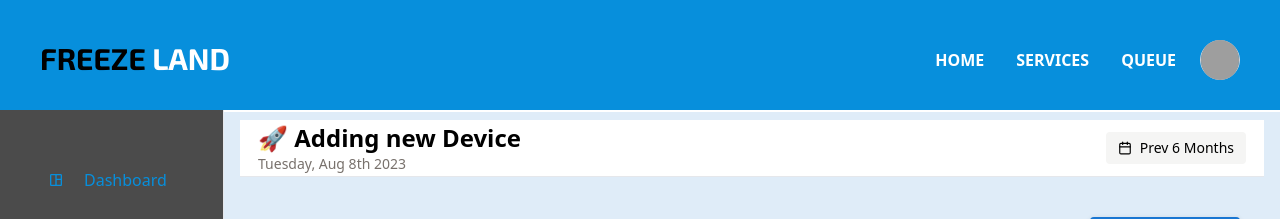
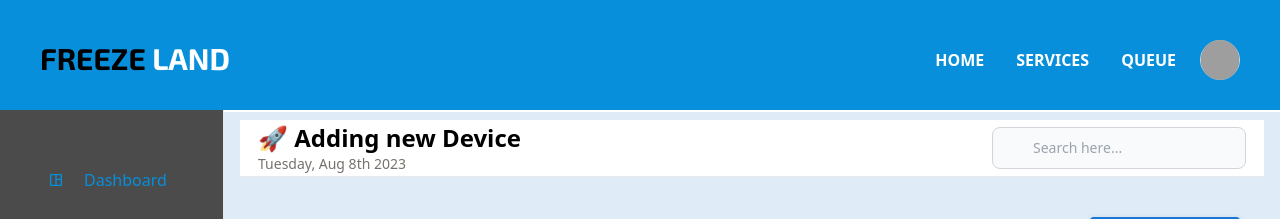
Before and after one commit to SandeeepS/FreezeLand-frontend, a React (Vite) app: page /admin/devices in a window 1280 px wide. Shown: the top 219 px of the page. Built offline with nearby package versions, Linux system fonts and the light colour scheme; no server answers; sample sign-in values are in the browser's storage; grey boxes are pictures that could not be loaded.

Commit message:
search functionaliy implimented

```diff
--- a/src/Pages/Admin/AdminMechListing.tsx
+++ b/src/Pages/Admin/AdminMechListing.tsx
@@ -30,6 +30,8 @@ const AdminMechListing: React.FC = () => {
   ];
 
   const [mechs, setMech] = useState<MechData[]>([]);
+  const [searchQuery, setSearchQuery] = useState<string>("");
+
   const heading = "Mechanics";
   useEffect(() => {
     const fetchData = async () => {
@@ -63,10 +65,15 @@ const AdminMechListing: React.FC = () => {
     navigate("/admin/verifyMechanic");
   };
 
+  const filteredMechs = mechs.filter((mech) =>
+    mech.name.toLowerCase().includes(searchQuery.toLowerCase()) ||
+    mech.email.toLowerCase().includes(searchQuery.toLowerCase())
+  );
+
   return (
     <div className="flex flex-col h-screen">
       <div className="mb-5">
-        <TopBar heading={heading} />
+      <TopBar heading="Mechanics" searchQuery={searchQuery} onSearchChange={setSearchQuery} />
       </div>
       <div className="flex justify-end p-4">
         <button
@@ -80,7 +87,7 @@ const AdminMechListing: React.FC = () => {
       <div className="flex justify-center items-center mx-10 pt-7 h-screen">
         <TableCommon
           columns={columns}
-          data={mechs}
+          data={filteredMechs}
           updateStatus={updateMechStatus}
           blockUnblockFunciton={blockMech}
           deleteFunction={deleteMech}
--- a/src/components/Admin/Dashboard/TopBar.tsx
+++ b/src/components/Admin/Dashboard/TopBar.tsx
@@ -1,5 +1,17 @@
-import { FiCalendar } from "react-icons/fi";
-const TopBar = ({heading}) => {
+import { ChangeEvent } from "react";
+
+// import { FiCalendar } from "react-icons/fi";
+interface TopBarProps {
+  heading: string;
+  searchQuery: string;
+  onSearchChange: (query: string) => void;
+}
+
+const TopBar: React.FC<TopBarProps> = ({
+  heading,
+  searchQuery,
+  onSearchChange,
+}) => {
   return (
     <div className="border-b px-4 mt-2  mx-4 bg-white">
       <div className="flex items-center justify-between p-0.5">
@@ -10,10 +22,54 @@ const TopBar = ({heading}) => {
           </span>
         </div>
 
-        <button className="flex text-sm items-center gap-2 bg-stone-100 transition-colors hover:bg-violet-100 hover:text-violet-700 px-3 py-1.5 rounded">
+        {/* <button className="flex text-sm items-center gap-2 bg-stone-100 transition-colors hover:bg-violet-100 hover:text-violet-700 px-3 py-1.5 rounded">
           <FiCalendar />
           <span>Prev 6 Months</span>
-        </button>
+        </button> */}
+        <div>
+          <form
+            className="flex items-center max-w-sm mx-auto"
+            onSubmit={(e) => e.preventDefault()}
+          >
+            <label htmlFor="simple-search" className="sr-only">
+              Search
+            </label>
+            <div className="relative w-full">
+              <div className="absolute inset-y-0 start-0 flex items-center ps-3 pointer-events-none"></div>
+              <input
+                type="text"
+                id="simple-search"
+                className="bg-gray-50 border border-gray-300 text-gray-900 text-sm rounded-lg focus:ring-blue-500 focus:border-blue-500 block w-full ps-10 p-2.5 dark:bg-gray-700 dark:border-gray-600 dark:placeholder-gray-400 dark:text-white dark:focus:ring-blue-500 dark:focus:border-blue-500"
+                placeholder="Search here..."
+                value={searchQuery}
+                onChange={(e: ChangeEvent<HTMLInputElement>) =>
+                  onSearchChange(e.target.value)
+                }
+              />
+            </div>
+            {/* <button
+              type="submit"
+              className="p-2.5 ms-2 text-sm font-medium text-white bg-freeze-color rounded-lg border border-blue-700 hover:bg-blue-800 focus:ring-4 focus:outline-none focus:ring-blue-300 dark:bg-blue-600 dark:hover:bg-blue-700 dark:focus:ring-blue-800"
+            >
+              <svg
+                className="w-4 h-4"
+                aria-hidden="true"
+                xmlns="http://www.w3.org/2000/svg"
+                fill="none"
+                viewBox="0 0 20 20"
+              >
+                <path
+                  stroke="currentColor"
+                  strokeLinecap="round"
+                  strokeLinejoin="round"
+                  strokeWidth="2"
+                  d="m19 19-4-4m0-7A7 7 0 1 1 1 8a7 7 0 0 1 14 0Z"
+                />
+              </svg>
+              <span className="sr-only">Search</span>
+            </button> */}
+          </form>
+        </div>
       </div>
     </div>
   );
```
